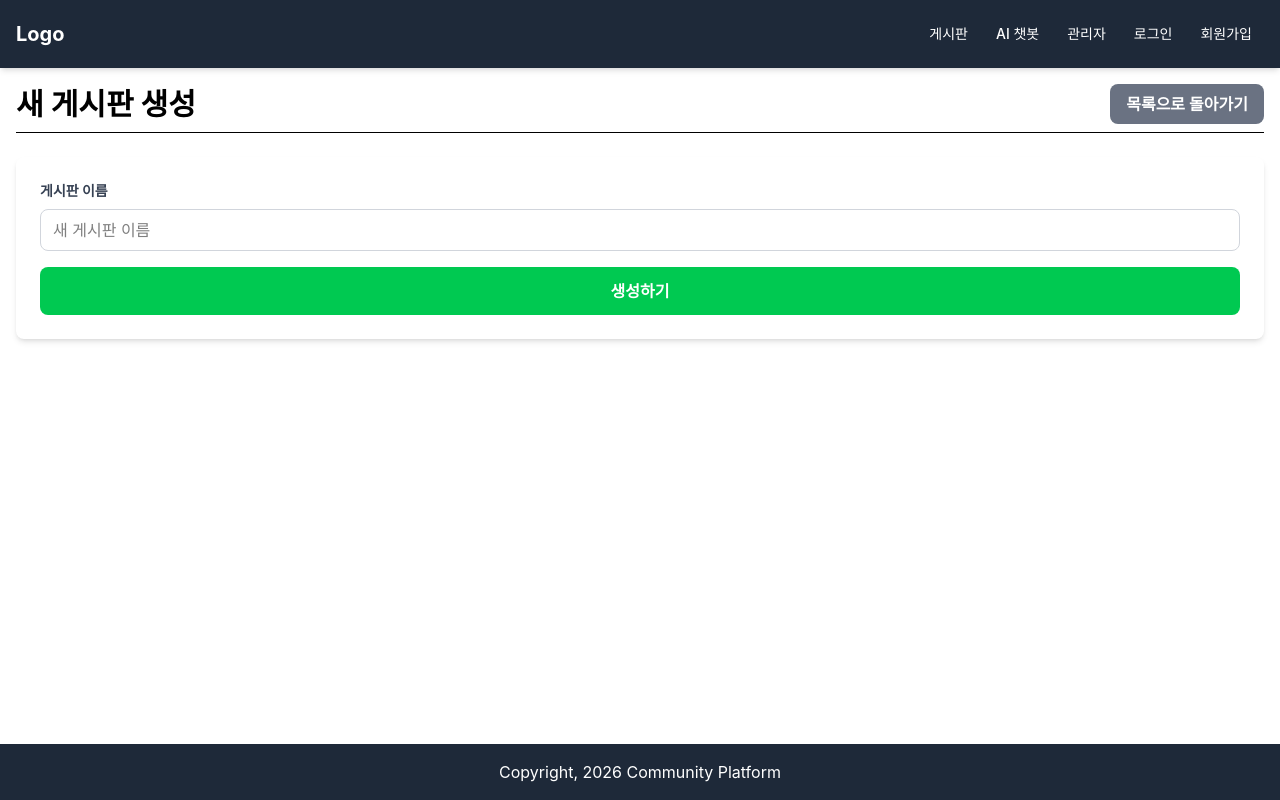
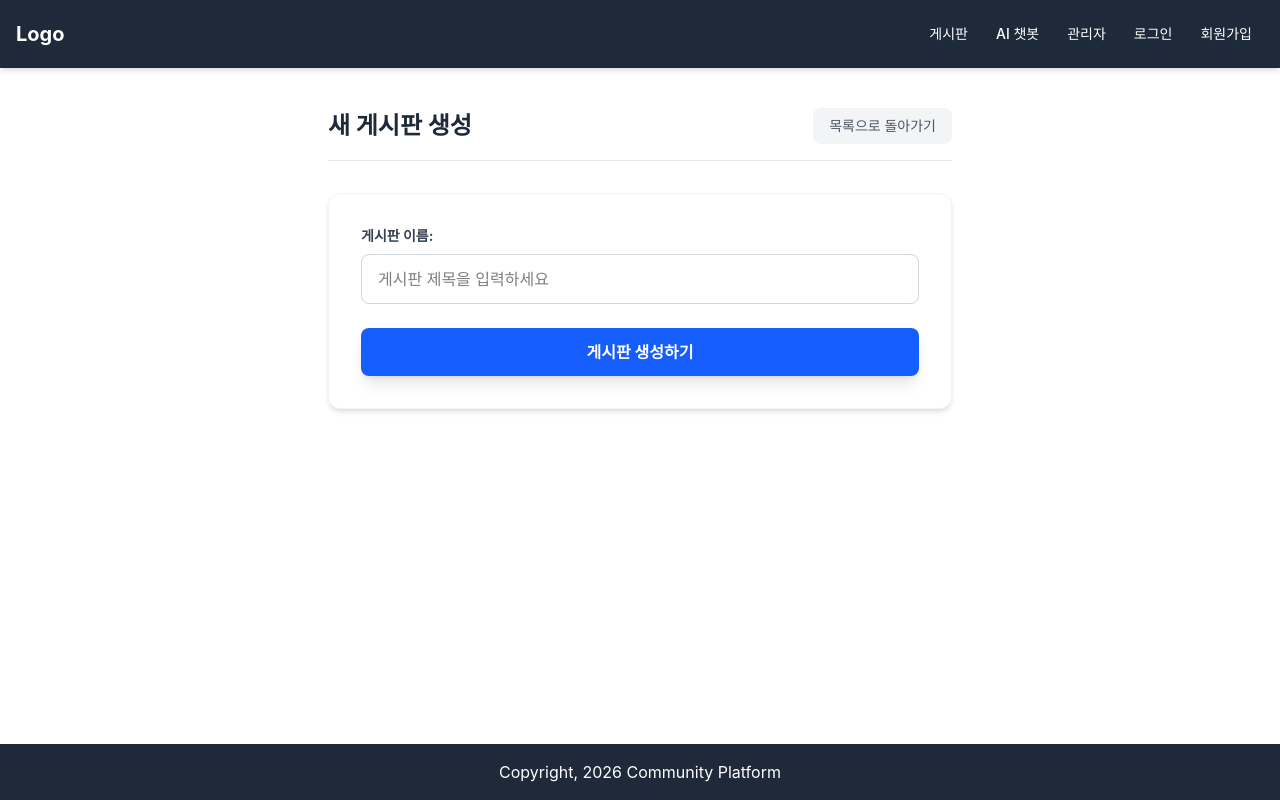
Before and after one commit to ryukh1129/community_fe, a React (Vite) app: page /admin/boards/create-form in a window 1280 px wide. Built offline with nearby package versions, Linux system fonts and the light colour scheme.

Commit message:
feat: 관리자 - 게시판 생성 페이지 구현
-  npm install jwt-decode 설치 필요

```diff
--- a/package.json
+++ b/package.json
@@ -12,6 +12,7 @@
   "dependencies": {
     "@tailwindcss/vite": "^4.1.18",
     "axios": "^1.13.4",
+    "jwt-decode": "^4.0.0",
     "react": "^19.2.4",
     "react-dom": "^19.2.4",
     "react-router-dom": "^7.13.0"
--- a/src/apis/features/boards.jsx
+++ b/src/apis/features/boards.jsx
@@ -1,7 +1,7 @@
 import apiClient from "../api-client";
 
-export const createBoard = (title) => {
-    return apiClient.post("/boards", { title });
+export const createBoard = (userData) => {
+    return apiClient.post("/boards", userData);
 }
 
 export const getBoards = () => {
--- /dev/null
+++ b/src/hooks/useAuth.jsx
@@ -0,0 +1,49 @@
+import { useState, useEffect } from 'react';
+import { jwtDecode } from 'jwt-decode';
+
+/**
+ * 컴포넌트 외부에서 초기 인증 상태를 동기적으로 확인하는 함수
+ * npm install jwt-decode 필요
+ */
+const getInitialAuthState = () => {
+    const token = localStorage.getItem('accessToken');
+    if (token) {
+        try {
+            const decodedToken = jwtDecode(token);
+            // 토큰 만료 시간 체크 (선택 사항이지만 권장)
+            if (decodedToken.exp * 1000 < Date.now()) {
+                localStorage.removeItem('accessToken');
+                return { isLoggedIn: false, userRole: null };
+            }
+            return {
+                isLoggedIn: true,
+                userRole: decodedToken.role,
+            };
+        } catch (error) {
+            localStorage.removeItem('accessToken');
+            return { isLoggedIn: false, userRole: null };
+        }
+    }
+    return { isLoggedIn: false, userRole: null };
+};
+
+
+export function useAuth() {
+    // useState의 초기값으로 위에서 만든 함수를 호출하여,
+    // 첫 렌더링부터 올바른 로그인 상태 반영
+    const [auth, setAuth] = useState(getInitialAuthState);
+
+    // 다른 탭에서 로그아웃 했을 때 상태를 동기화하는 등의 고급 기능을 위해 남겨둘 것
+    useEffect(() => {
+        // 예시: 스토리지 변경 감지
+        const handleStorageChange = () => {
+            setAuth(getInitialAuthState());
+        };
+        window.addEventListener('storage', handleStorageChange);
+        return () => {
+            window.removeEventListener('storage', handleStorageChange);
+        };
+    }, []);
+
+    return auth;
+}
--- a/src/pages/admin/board-management/BoardCreatePage.jsx
+++ b/src/pages/admin/board-management/BoardCreatePage.jsx
@@ -1,70 +1,100 @@
 import { useState } from "react";
 import { useNavigate } from "react-router-dom";
+import { createBoard } from "../../../apis/features/boards";
 
 function BoardCreatePage() {
+    const [formData, setFormData] = useState({
+        title: '',
+    });
+    const [message, setMessage] = useState('');
+    const [isError, setIsError] = useState(false);
     const navigate = useNavigate();
-    const [error, setError] = useState(null);
+
+    const handleChange = (e) => {
+        const { name, value } = e.target;
+        setFormData(prevState => ({
+            ...prevState,
+            [name]: value
+        }));
+    };
 
     const handleCreateBoard = async (e) => {
         e.preventDefault();
-        const boardTitle = e.target.boardTitle.value;
+        setMessage('');
+        setIsError(false);
 
-        if (!boardTitle) {
-            setError("게시판 이름을 입력해주세요.");
-            return;
-        }
         try {
-            await handleCreateBoard(boardTitle);
-            alert(`새 게시판 "${boardTitle}"이(가) 생성되었습니다!`);
+            await createBoard(formData);
+            alert(`새 게시판 "${formData.title}"이(가) 생성되었습니다!`);
             navigate('/admin/boards');
-        } catch (error) {
-            setError("게시판 생성에 실패했습니다. 다시 시도해주세요.");
-            console.error("게시판 생성 오류:", error);
+
+        } catch (err) {
+            const errorMessage = err.response?.data || '알 수 없는 오류가 발생했습니다.';
+            setMessage(`게시판 생성 실패: ${errorMessage}`);
+            setIsError(true);
+            console.error('Board creation failed:', err);
         }
     };
 
     return (
-        <div>
-            <div className="flex justify-between items-center pb-2 border-b mb-6">
-                <h2 className="text-3xl font-bold">새 게시판 생성</h2>
+        <main className="p-6 max-w-2xl mx-auto">
+            <div className="flex justify-between items-center mb-8 pb-4 border-b border-gray-200">
+                <h1 className="text-2xl font-bold text-gray-800">새 게시판 생성</h1>
                 <button
                     onClick={() => navigate('/admin/boards')}
-                    className="px-4 py-2 bg-gray-500 text-white font-semibold rounded-lg hover:bg-gray-600"
+                    className="text-sm px-4 py-2 bg-gray-100 text-gray-600 font-medium rounded-lg hover:bg-gray-200 transition-colors"
                 >
                     목록으로 돌아가기
                 </button>
             </div>
-            <div className="bg-white p-6 rounded-lg shadow-md">
-                <form onSubmit={handleCreateBoard}>
-                    <div className="mb-4">
-                        <label
-                            htmlFor="boardTitle"
-                            className="block text-gray-700 text-sm font-bold mb-2"
-                        >
-                            게시판 이름
+
+            <div className="bg-white p-8 rounded-xl shadow-md border border-gray-100">
+                <form onSubmit={handleCreateBoard} className="space-y-6">
+                    <div>
+                        <label className="block text-gray-700 text-sm font-bold mb-2">
+                            게시판 이름:
                         </label>
                         <input
                             type="text"
-                            id="boardTitle"
-                            name="boardTitle"
-                            className="w-full px-3 py-2 border border-gray-300 rounded-lg focus:outline-none focus:ring-2 focus:ring-blue-500"
-                            placeholder="새 게시판 이름"
+                            name="title"
+                            value={formData.title}
+                            className="w-full px-4 py-3 border border-gray-300 rounded-lg focus:outline-none focus:ring-2 focus:ring-blue-500"
+                            onChange={handleChange}
+                            placeholder="게시판 제목을 입력하세요"
                             required
                         />
                     </div>
-                    <div className="grid">
-                        <button
-                            type="submit"
-                            className="w-full px-4 py-3 bg-green-500 text-white font-bold rounded-lg hover:bg-green-600"
-                        >
-                            생성하기
-                        </button>
+
+                    {/* 추가 필드가 필요할 경우를 대비한 구조 (예: 설명) */}
+                    {/* <div>
+                        <label className="block text-gray-700 text-sm font-bold mb-2">
+                            게시판 설명:
+                        </label>
+                        <textarea
+                            name="description"
+                            value={formData.description}
+                            className="w-full px-4 py-3 border border-gray-300 rounded-lg focus:outline-none focus:ring-2 focus:ring-blue-500"
+                            onChange={handleChange}
+                            placeholder="게시판에 대한 간단한 설명을 입력하세요 (선택)"
+                            rows="3"
+                        />
+                    </div> */}
+
+                    <button
+                        type="submit"
+                        className="w-full py-3 bg-blue-600 text-white font-bold rounded-lg hover:bg-blue-700 transition-colors shadow-lg"
+                    >
+                        게시판 생성하기
+                    </button>
+                </form>
+                {message && (
+                    <div className={`mt-6 p-4 rounded-md text-center ${isError ? 'bg-red-100 text-red-700' : 'bg-green-100 text-green-700'}`} role="alert">
+                        {message}
                     </div>
-                </form>
-                {error && <div className="text-red-500 text-sm mt-2">{error}</div>}
+                )}
             </div>
-        </div>
-    )
+        </main>
+    );
 }
 
 export default BoardCreatePage;
```
Also changed, not shown: src/apis/api-client.jsx (+23 -0 lines), 1 other file (tests, documents, lock files or other folders).
